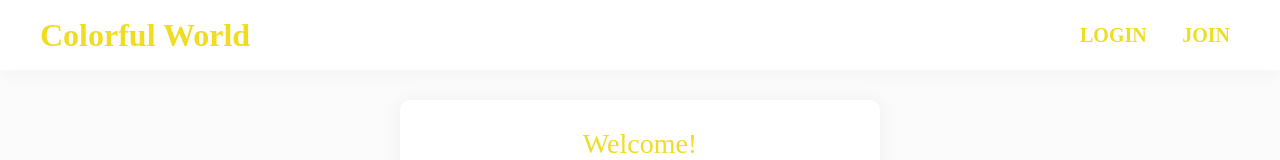
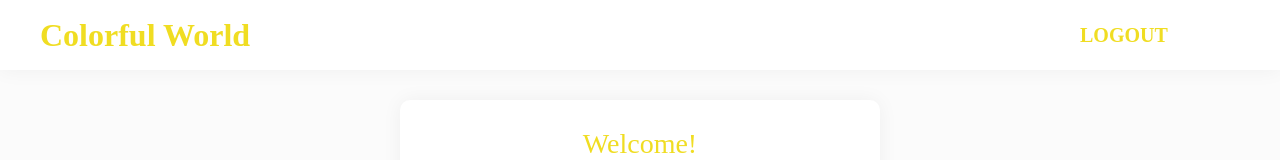
Before and after one commit to judahhh/ColorfulWorld_Frontend, a React (Create React App) app in the folder my-app/: page / in a window 1280 px wide. Shown: the top 160 px of the page. Built offline with nearby package versions, Linux system fonts and the light colour scheme; sample sign-in values are in the browser's storage.

Commit message:
fix : 로그인 여부에 따라 header 안 버튼이 바로  바뀌지 않는 오류 수정

```diff
--- a/my-app/src/component/header/Header.js
+++ b/my-app/src/component/header/Header.js
@@ -24,16 +24,18 @@ const StyleHeader = styled.header`
 `;
 
 const Header = () => {
-  let isLogin;
+  let [isLogin, setIsLogin] = useState();
+
   useEffect(() => {
-    isLogin = localStorage.getItem("loginState");
-  }, []);
+    setIsLogin(localStorage.getItem("loginState"));
+    console.log(isLogin);
+  }, [isLogin]);
 
   return (
     <StyleHeader>
       <HomeBtn />
       <div className="LoginJoin">
-        {!isLogin ? (
+        {isLogin === null ? (
           <>
             <LoginBtn />
             <JoinBtn />
```
